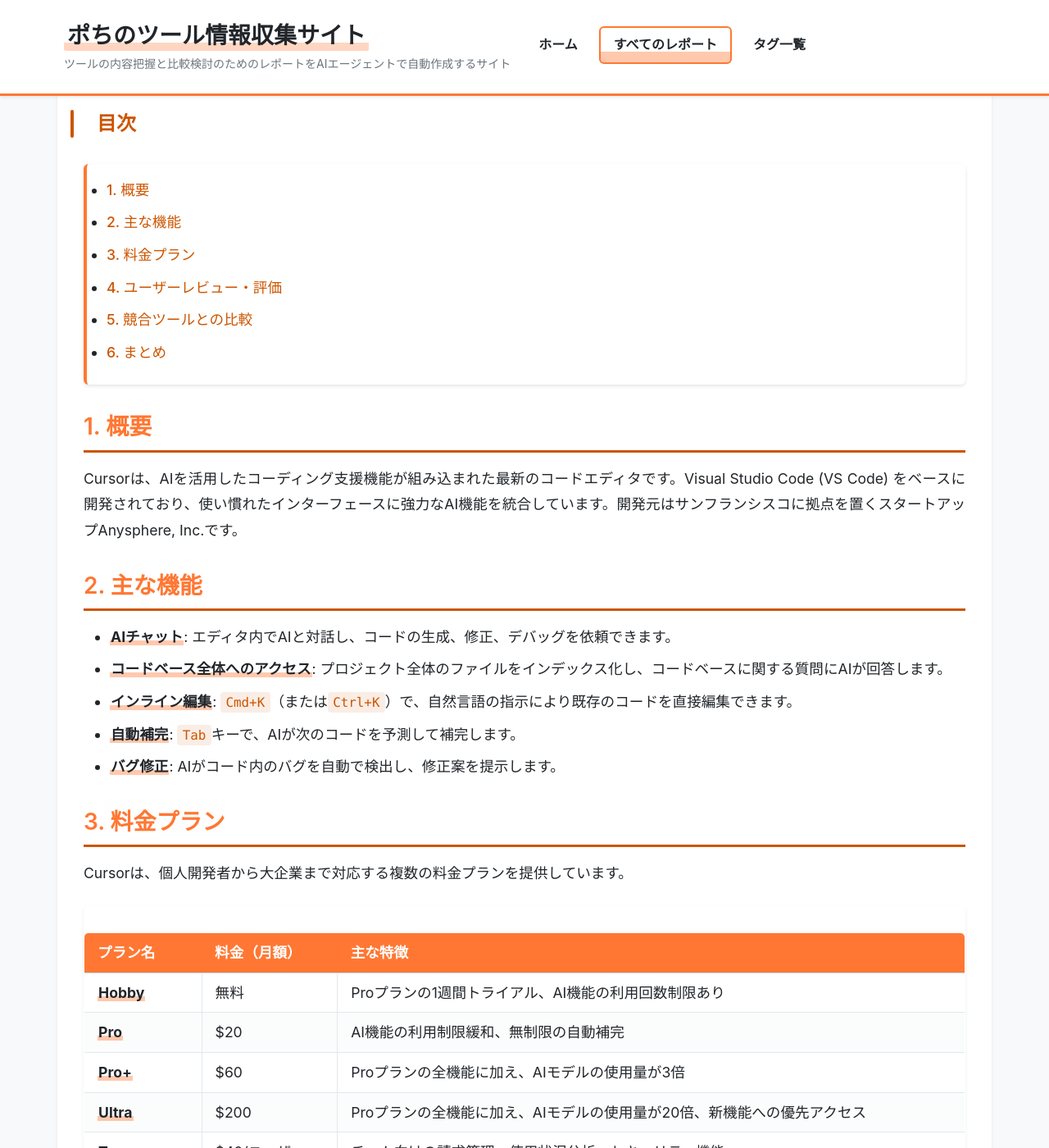
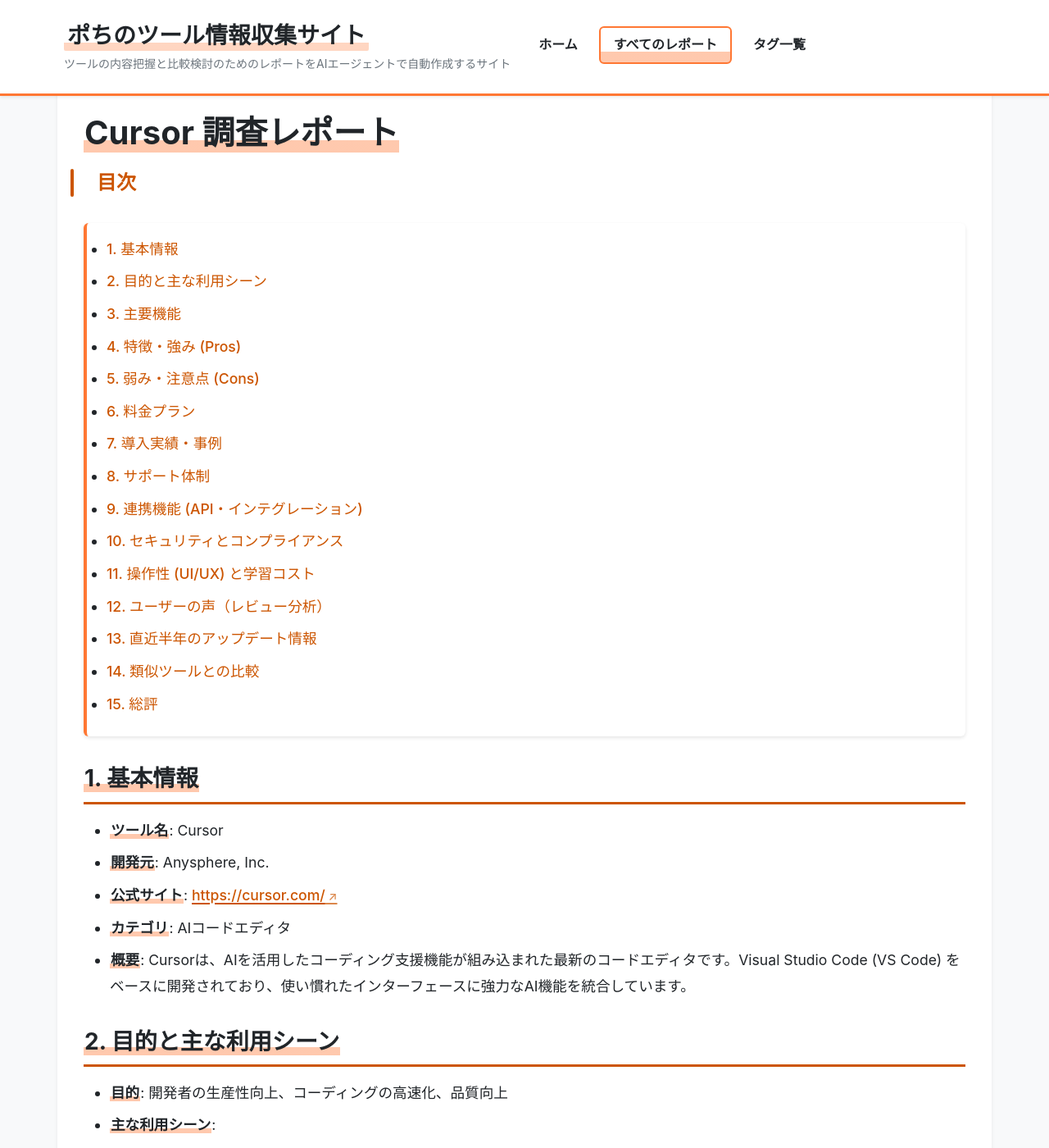
Before and after one commit to aegisfleet/tool-survey-report, a Jekyll site: the page built from _reports/cursor.md, in a window 1280 px wide and 1400 px high, scrolled down 458 px. Shown: the whole window at 82% size. Built offline with Jekyll 4.4.1, drawn with Linux system fonts in a browser that asks for light colours; some of the changed text lies outside the part shown.

Commit message:
Refactor: Update Cursor Report to Match Template (#21)
* Refactor: 更新光标报告以匹配模板

我已更新“_reports/cursor.md”文件，使其符合“_reports/template.md”中定义的标准报告结构。

此更新包括：
- 将现有内容重组为新的15节模板。
- 添加了新的部分，如“优点”、“缺点”、“安全与合规”等，以提供更全面的概述。
- 在新部分中加入了通过网络搜索找到的其他信息。
- 恢复了先前审查中意外删除的现有用户审查信息。

* Fix: Update report date to 2025-10-19

As requested by the user, the date in the frontmatter of _reports/cursor.md has been updated to 2025-10-19.

---------

Co-authored-by: google-labs-jules[bot] <161369871+google-labs-jules[bot]@users.noreply.github.com>

```diff
--- a/_reports/cursor.md
+++ b/_reports/cursor.md
@@ -12,21 +12,50 @@ tags:
 description: "Cursorは、AIを搭載したコードエディタで、開発者の生産性を向上させるために設計されています。VS Codeのフォークであり、多くのAI機能が追加されています。"
 ---
 
-## 1. 概要
+# **Cursor 調査レポート**
 
-Cursorは、AIを活用したコーディング支援機能が組み込まれた最新のコードエディタです。Visual Studio Code (VS Code) をベースに開発されており、使い慣れたインターフェースに強力なAI機能を統合しています。開発元はサンフランシスコに拠点を置くスタートアップAnysphere, Inc.です。
+## **1. 基本情報**
 
-## 2. 主な機能
+* **ツール名**: Cursor
+* **開発元**: Anysphere, Inc.
+* **公式サイト**: [https://cursor.com/](https://cursor.com/)
+* **カテゴリ**: AIコードエディタ
+* **概要**: Cursorは、AIを活用したコーディング支援機能が組み込まれた最新のコードエディタです。Visual Studio Code (VS Code) をベースに開発されており、使い慣れたインターフェースに強力なAI機能を統合しています。
 
-- **AIチャット**: エディタ内でAIと対話し、コードの生成、修正、デバッグを依頼できます。
-- **コードベース全体へのアクセス**: プロジェクト全体のファイルをインデックス化し、コードベースに関する質問にAIが回答します。
-- **インライン編集**: `Cmd+K`（または`Ctrl+K`）で、自然言語の指示により既存のコードを直接編集できます。
-- **自動補完**: `Tab`キーで、AIが次のコードを予測して補完します。
-- **バグ修正**: AIがコード内のバグを自動で検出し、修正案を提示します。
+## **2. 目的と主な利用シーン**
 
-## 3. 料金プラン
+* **目的**: 開発者の生産性向上、コーディングの高速化、品質向上
+* **主な利用シーン**:
+    * コードの自動生成・補完
+    * 複雑なコードの理解・リファクタリング
+    * バグの特定と修正
+    * ドキュメント作成の効率化
+    * 新しい技術やライブラリの学習
 
-Cursorは、個人開発者から大企業まで対応する複数の料金プランを提供しています。
+## **3. 主要機能**
+
+* **AIチャット**: エディタ内でAIと対話し、コードの生成、修正、デバッグを依頼できます。
+* **コードベース全体へのアクセス**: プロジェクト全体のファイルをインデックス化し、コードベースに関する質問にAIが回答します。
+* **インライン編集**: `Cmd+K`（または`Ctrl+K`）で、自然言語の指示により既存のコードを直接編集できます。
+* **自動補完**: `Tab`キーで、AIが次のコードを予測して補完します。
+* **バグ修正**: AIがコード内のバグを自動で検出し、修正案を提示します。
+
+## **4. 特徴・強み (Pros)**
+
+* **VS Codeベース**: 既存のVS Codeユーザーがスムーズに移行可能
+* **強力なAI統合**: AI機能がエディタに深く統合されており、シームレスな開発体験を提供
+* **コードベース全体を理解**: プロジェクト全体の文脈を理解した上で、的確なコード生成・修正が可能
+* **多様なAIモデル**: OpenAI、Claude、Geminiなど、複数のAIモデルをサポート
+
+## **5. 弱み・注意点 (Cons)**
+
+* **セキュリティリスク**: AIによるコード実行には、コマンドインジェクションやデータ漏洩のリスクが伴う
+* **プライバシー**: プライバシーモードを有効にしない限り、コードや対話履歴がモデルの学習に使用される可能性がある
+* **パフォーマンス**: AI機能の使用により、エディタの動作が遅くなる場合がある
+* **日本語対応**: UIは日本語に対応しているが、AIの日本語理解度は英語に劣る場合がある
+* **Vimキーバインドのサポートが不完全**: 一部のVimキーバインドが動作しない場合がある
+
+## **6. 料金プラン**
 
 | プラン名 | 料金（月額） | 主な特徴 |
 |---|---|---|
@@ -37,11 +66,40 @@ Cursorは、個人開発者から大企業まで対応する複数の料金プ
 | **Teams** | $40/ユーザー | チーム向けの請求管理、使用状況分析、セキュリティ機能 |
 | **Enterprise** | カスタム | 大規模組織向けの高度な管理機能、専用サポート |
 
-## 4. ユーザーレビュー・評価
+## **7. 導入実績・事例**
+
+* (情報なし)
+
+## **8. サポート体制**
+
+* **ドキュメント**: [公式ドキュメント](https://cursordocs.com/en) が整備されている
+* **コミュニティ**: Discordサーバーやsubredditが存在し、活発なコミュニティが形成されている
+* **公式サポート**: (情報なし)
+
+## **9. 連携機能 (API・インテグレーション)**
+
+* (情報なし)
+
+## **10. セキュリティとコンプライアンス**
+
+* **認証**: (情報なし)
+* **データ管理**: プライバシーモードを有効にすることで、コードや対話履歴がモデルの学習に使用されることを防ぐことができる
+* **準拠規格**: (情報なし)
+
+## **11. 操作性 (UI/UX) と学習コスト**
+
+* **UI/UX**: VS Codeベースであるため、直感的で使いやすい
+* **学習コスト**: VS Codeの経験があれば、学習コストは低い
+
+## **12. ユーザーの声（レビュー分析）**
 
 多くの開発者から高い評価を得ており、特にAIを活用したコーディング支援機能が生産性向上に大きく貢献していると評価されています。VS Codeの拡張機能として提供されるAIツールと比較して、より深くエディタに統合されている点が強みとされています。一方で、いくつかのレビューでは、まだ発展途上の機能や軽微なバグが指摘されることもあります。
 
-## 5. 競合ツールとの比較
+## **13. 直近半年のアップデート情報**
+
+* (情報なし)
+
+## **14. 類似ツールとの比較**
 
 | ツール名 | 特徴 | 価格 |
 |---|---|---|
@@ -50,6 +108,6 @@ Cursorは、個人開発者から大企業まで対応する複数の料金プ
 | **Amazon CodeWhisperer** | AWSに最適化されたAIコーディング支援ツール。セキュリティスキャン機能も提供。 | 無料で利用可能 |
 | **Tabnine** | コードのプライバシーを重視したAI補完ツール。ローカル環境でも動作可能。 | 無料プランあり、有料プランは$12/ユーザー/月から |
 
-## 6. まとめ
+## **15. 総評**
 
-Cursorは、VS Codeの使いやすさと強力なAI機能を両立させた、次世代のコードエディタです。特に、プロジェクト全体を理解した上でのコード生成や修正、対話形式での開発支援は、従来のAIコーディングツールとは一線を画す体験を提供します。無料プランも用意されているため、AIを活用した新しい開発ワークフローを試したい開発者にとって、非常に有力な選択肢となるでしょう。
+Cursorは、VS Codeの使いやすさと強力なAI機能を両立させた、次世代のコードエディタです。特に、プロジェクト全体を理解した上でのコード生成や修正、対話形式での開発支援は、従来のAIコーディングツールとは一線を画す体験を提供します。無料プランも用意されているため、AIを活用した新しい開発ワークフローを試したい開発者にとって、非常に有力な選択肢となるでしょう。ただし、セキュリティやプライバシーに関するリスクも存在するため、利用には注意が必要です。
```
